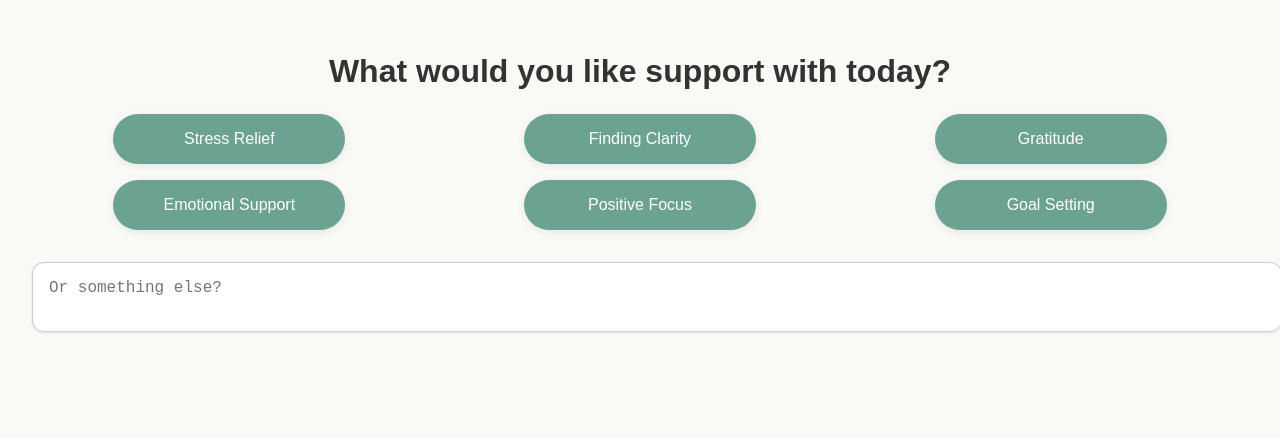
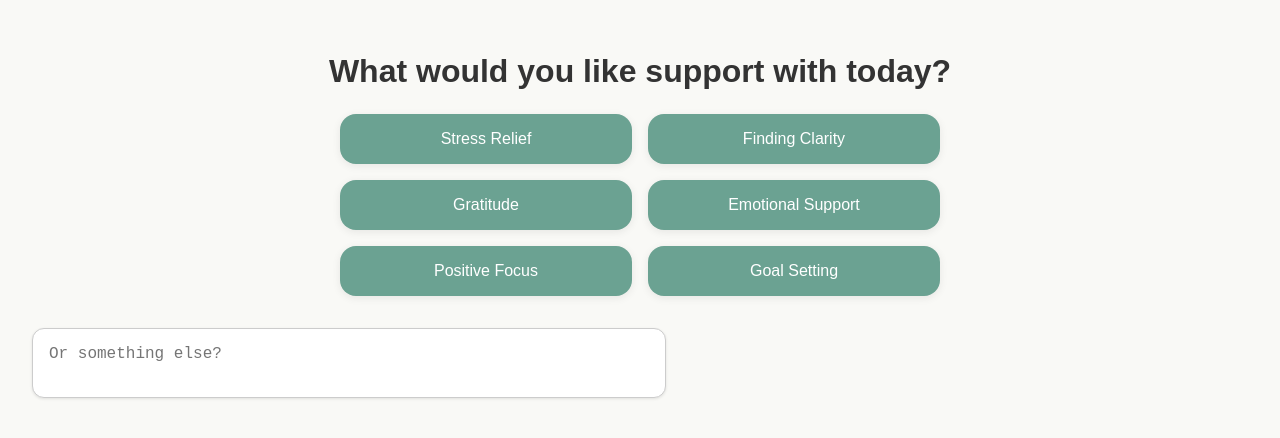
Before and after one commit to ablack98/Navi1, a Next.js app in the folder navi/: page /intent in a window 1280 px wide. Shown: the top 438 px of the page. Built offline with nearby package versions, Linux system fonts and the light colour scheme.

Commit message:
Update intent.js

```diff
--- a/navi/pages/intent.js
+++ b/navi/pages/intent.js
@@ -23,17 +23,22 @@ export default function IntentPage() {
       minHeight: '100vh',
       padding: '2rem',
       backgroundColor: '#F9F9F6',
-      fontFamily: 'sans-serif',
+      fontFamily: 'sans-serif'
     }}>
-      <h1 style={{ textAlign: 'center', marginBottom: '1.5rem', color: '#333' }}>
+      <h1 style={{
+        textAlign: 'center',
+        marginBottom: '1.5rem',
+        color: '#333'
+      }}>
         What would you like support with today?
       </h1>
 
       <div style={{
         display: 'grid',
-        gridTemplateColumns: 'repeat(3, 1fr)',
+        gridTemplateColumns: 'repeat(2, 1fr)',
         gap: '1rem',
-        justifyItems: 'center',
+        maxWidth: '600px',
+        margin: '0 auto'
       }}>
         {options.map((opt) => (
           <div
@@ -44,11 +49,7 @@ export default function IntentPage() {
               backgroundColor: '#6BA292',
               color: '#fff',
               padding: '1rem',
-              borderRadius: '999px',
-              cursor: 'pointer',
-              textAlign: 'center',
-              width: '100%',
-              maxWidth: '200px',
+              textAlign: 'center'
             }}
           >
             {opt}
@@ -58,16 +59,20 @@ export default function IntentPage() {
 
       <textarea
         placeholder="Or something else?"
-        onBlur={(e) => e.target.value.trim() && handleSelect(e.target.value)}
+        onBlur={(e) => {
+          const v = e.target.value.trim();
+          if (v) handleSelect(v);
+        }}
         style={{
           marginTop: '2rem',
           width: '100%',
+          maxWidth: '600px',
           padding: '1rem',
           borderRadius: '12px',
           border: '1px solid #ccc',
           fontSize: '1rem',
           resize: 'none',
-          boxShadow: '0 1px 3px rgba(0,0,0,0.1)',
+          boxShadow: '0 1px 3px rgba(0,0,0,0.1)'
         }}
       />
     </div>
```
